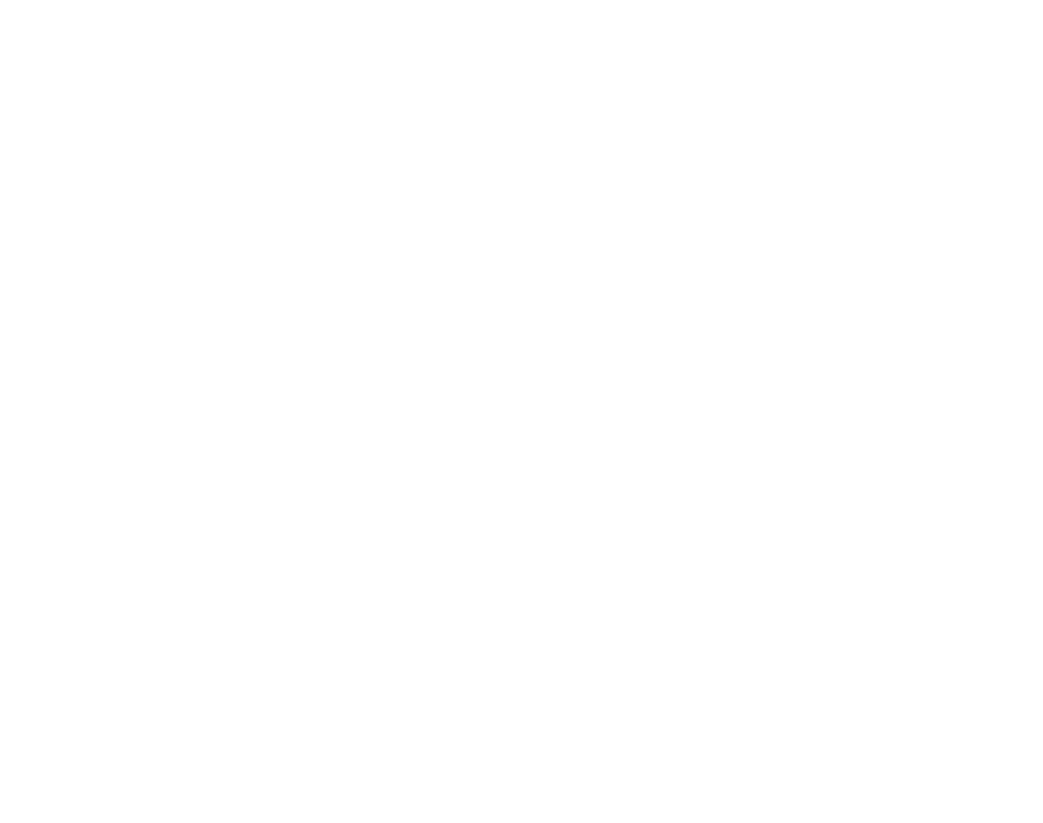
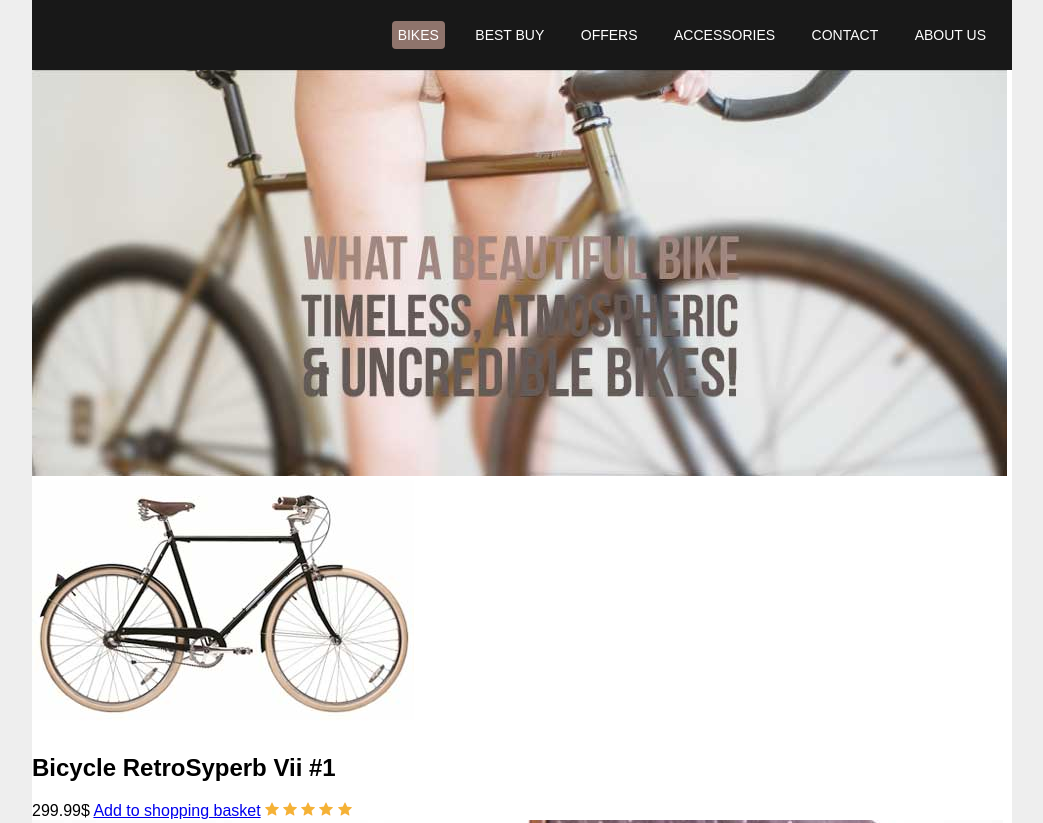
Before and after one commit to izamarciniak123/CSS-Bike-Website, a plain HTML site: page index.html in a window 1280 px wide. Shown: the top 823 px of the page, without its empty margins (118-1161 px from the left). Before the commit the page ends 800 px from the top, so only its background shows below. Drawn offline with Linux system fonts and the light colour scheme.

Commit message:
1st part of the website created

```diff
--- a/index.html
+++ b/index.html
@@ -2,11 +2,42 @@
 <html lang="en">
 <head>
     <meta charset="UTF-8">
-    <meta http-equiv="X-UA-Compatible" content="IE=edge">
-    <meta name="viewport" content="width=device-width, initial-scale=1.0">
-    <title>Document</title>
+    <title>Bikes</title>
+    <link href="style.css" href="text/css" rel="stylesheet">
 </head>
+
 <body>
 
+    <div id="wrapper">
+
+        <nav id="main-navigation">
+            <ul>
+                <li><a href="#" class="current">Bikes</a></li>
+                <li><a href="#">Best Buy</a></li>
+                <li><a href="#">Offers</a></li>
+                <li><a href="#">Accessories</a></li>
+                <li><a href="#">Contact</a></li>
+                <li><a href="#">About Us</a></li>
+            </ul>
+        </nav>
+
+        <div id="lead-banner">
+            <img src="images/lead-banner.jpg" alt="Bikes!">
+        </div>
+
+        <section id="shop">
+            <img class="product-image" src="images/bike.jpg" alt="RetroSyperb image">
+            <h2 class="product name">Bicycle RetroSyperb Vii #1</h2>
+            <span class="price">299.99$</span>
+            <a class="add-to-bag" href="#">Add to shopping basket</a>
+            <img class="rating" src="images/stars.png" alt="star-rating">
+
+        </section>
+
+        <div id="footer-banner">
+            <img src="images/footer.jpg" alt="pic of bike">
+        </div>
+
+    </div>
 </body>
 </html>
--- /dev/null
+++ b/style.css
@@ -0,0 +1,41 @@
+body{
+    font-family: arial;
+    margin: 0;
+    background: #eee;
+}
+
+#wrapper{
+    width: 980px;
+    margin: 0 auto;
+    background: #fff;
+}
+
+#main-navigation{
+    background: #181818;
+    padding: 10px;
+
+}
+
+#main-navigation ul{
+    text-align: right;
+    list-style-type: none;
+    margin-right: 10px;
+}
+
+#main-navigation li{
+    display: inline-block;
+    margin-left: 20px;
+}
+
+#main-navigation a{
+    color: #fff;
+    text-decoration: none;
+    text-transform: uppercase;
+    font-size: 14px;
+    padding: 6px;
+}
+
+#main-navigation a.current{
+    background: #8f746c;
+    border-radius: 4px;
+}
```
Also changed, not shown: images/bike.jpg (added), images/footer.jpg (added), images/lead-banner.jpg (added), images/stars.png (added).
